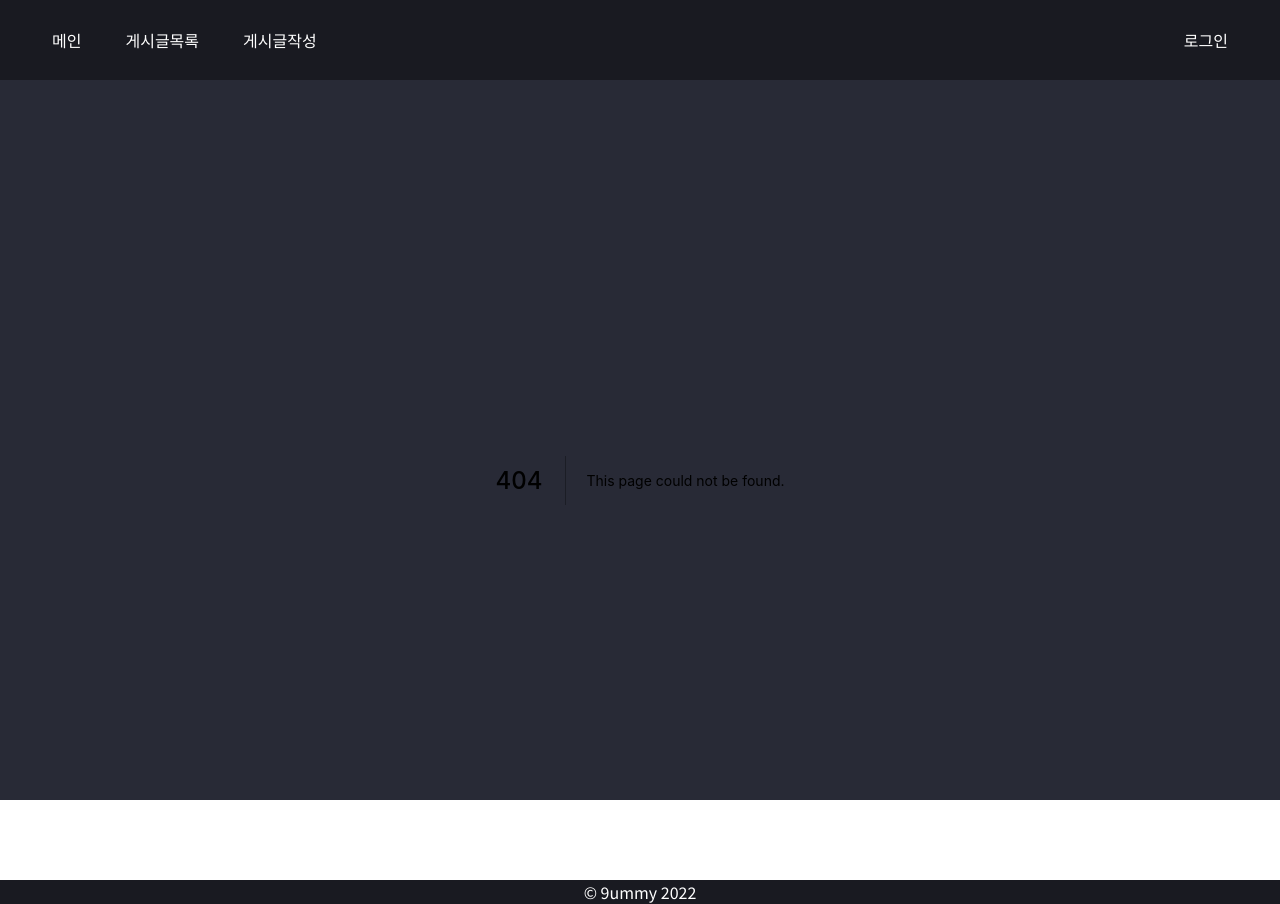
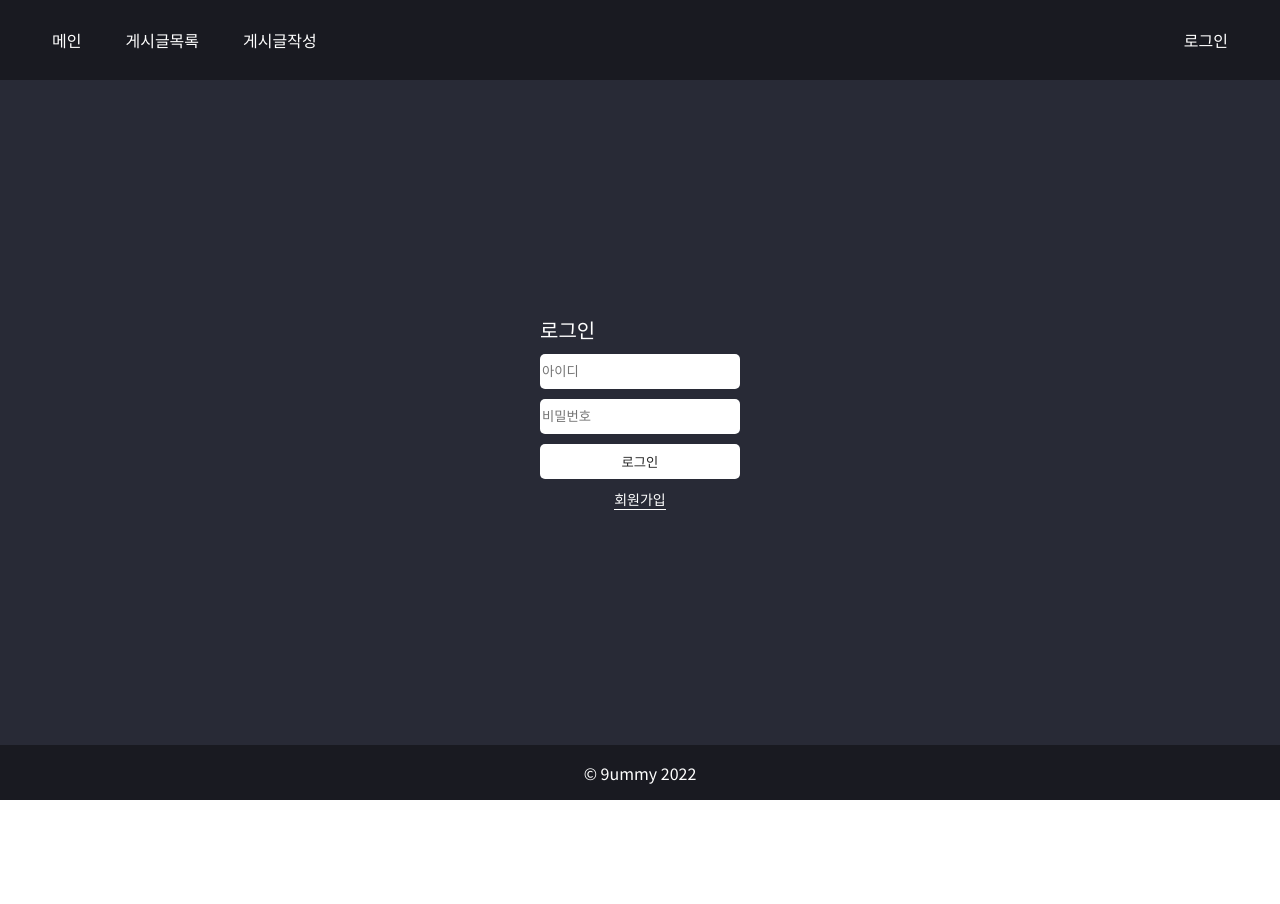
Before and after one commit to 9ummy/mern-client, a Next.js app: page /signin in a window 1280 px wide. Before the commit this address had no page. After the commit the page ends 800 px from the top, so only its background shows below. Built offline with nearby package versions, Linux system fonts and the light colour scheme.

Commit message:
feat: Add Signin page

```diff
--- /dev/null
+++ b/src/pages/signin.js
@@ -0,0 +1,43 @@
+import { useState } from 'react';
+import Link from 'next/link';
+import styles from '../../styles/Signin.module.css';
+
+function Signin() {
+  const [user, setUser] = useState({
+    userId: '',
+    password: '',
+  });
+
+  const handleChange = (e) => {
+    e.preventDefault();
+    const { name, value } = e.target;
+    setUser({ ...user, [name]: value });
+  };
+
+  return (
+    <form
+      className={styles.form}
+      onSubmit={(e) => {
+        e.preventDefault;
+        alert('Signin clicked');
+      }}>
+      <span>로그인</span>
+      <input
+        type='text'
+        name='userId'
+        placeholder='아이디'
+        onChange={handleChange}
+      />
+      <input
+        type='text'
+        name='password'
+        placeholder='비밀번호'
+        onChange={handleChange}
+      />
+      <button type='submit'>로그인</button>
+      <Link href='/signup'>회원가입</Link>
+    </form>
+  );
+}
+
+export default Signin;
--- /dev/null
+++ b/styles/Signin.module.css
@@ -0,0 +1,29 @@
+.form {
+  display: flex;
+  flex-direction: column;
+  gap: 10px;
+}
+
+.form span {
+  font-size: 20px;
+}
+
+.form input,
+.form button {
+  height: 35px;
+  width: 200px;
+  border-radius: 5px;
+}
+
+.form button {
+  background-color: #fff;
+  color: #262626;
+}
+
+.form a {
+  width: fit-content;
+  text-align: center;
+  align-self: center;
+  border-bottom: 1px solid #fff;
+  font-size: 14px;
+}
--- a/styles/globals.css
+++ b/styles/globals.css
@@ -16,3 +16,8 @@ a {
 * {
   box-sizing: border-box;
 }
+
+input,
+button {
+  border: 0;
+}
```
